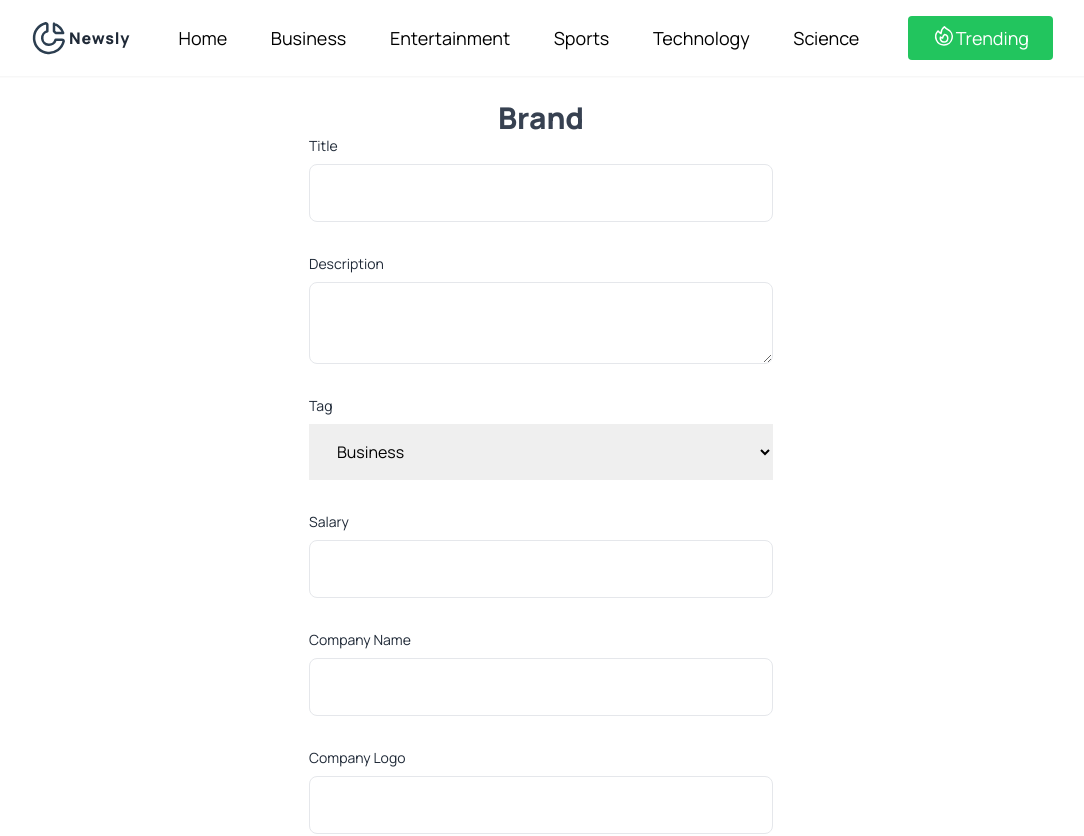
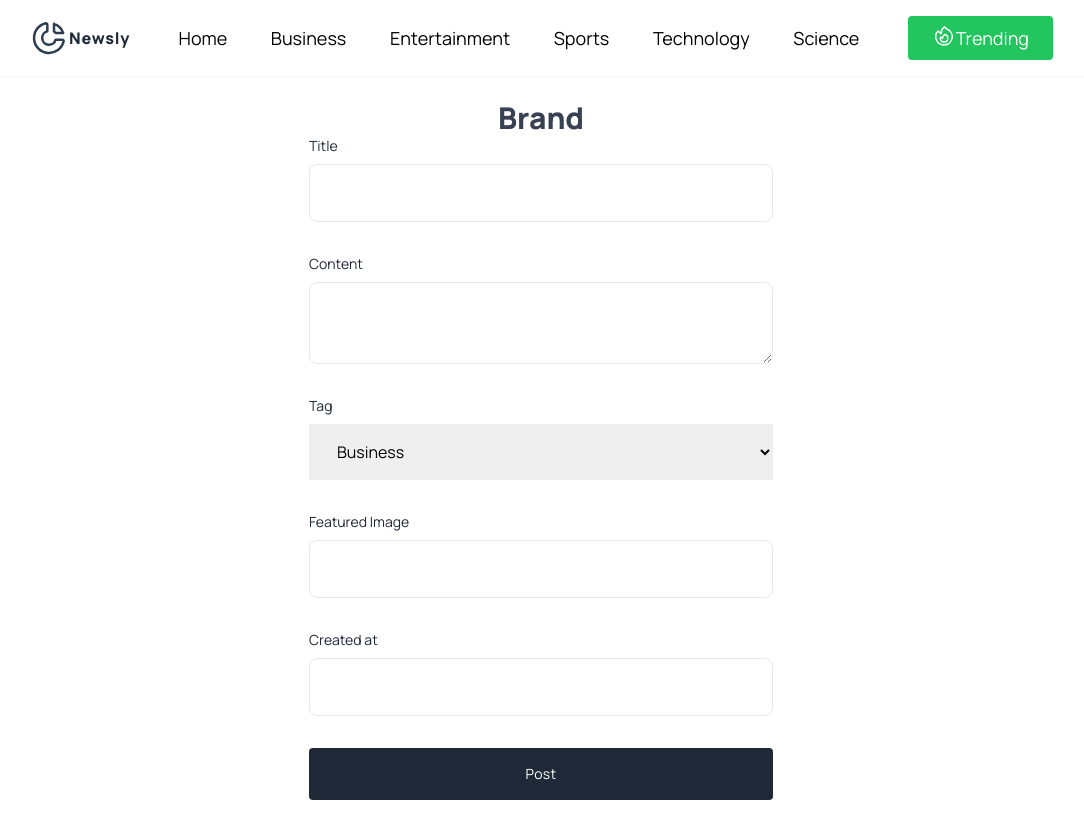
Before and after one commit to udemezue01/Newsly-Nuxt, a Nuxt app: page /dashboard in a window 1280 px wide. Shown: the top 836 px of the page, without its empty margins (99-1183 px from the left). Built offline with nearby package versions, Linux system fonts and the light colour scheme.

Commit message:
updated dashboard vue

```diff
--- a/pages/dashboard/index.vue
+++ b/pages/dashboard/index.vue
@@ -11,7 +11,7 @@
 
             <div class="">
 
-                <label for="password" class="block text-sm text-gray-800 dark:text-gray-200">Description</label>
+                <label for="password" class="block text-sm text-gray-800 dark:text-gray-200">Content</label>
                 <textarea v-model ="jobDetails.description" type="textarea" class="block w-full px-6 py-4 mt-2 text-gray-700 bg-white border rounded-lg dark:bg-gray-800 dark:text-gray-300 dark:border-gray-600 focus:border-blue-400 dark:focus:border-blue-300 focus:ring-blue-300 focus:outline-none focus:ring focus:ring-opacity-40" > </textarea>
             </div>
 
@@ -28,27 +28,22 @@
 
        <div class="">
 
-           <label for="password" class="block text-sm text-gray-800 dark:text-gray-200">Salary</label>
+           <label for="password" class="block text-sm text-gray-800 dark:text-gray-200">Featured Image</label>
            <input v-model ="jobDetails.salary" type="text" class="block w-full px-6 py-4 mt-2 text-gray-700 bg-white border rounded-lg dark:bg-gray-800 dark:text-gray-300 dark:border-gray-600 focus:border-blue-400 dark:focus:border-blue-300 focus:ring-blue-300 focus:outline-none focus:ring focus:ring-opacity-40" />
        </div>
 
        <div class="">
 
-           <label for="password" class="block text-sm text-gray-800 dark:text-gray-200">Company Name</label>
+           <label for="password" class="block text-sm text-gray-800 dark:text-gray-200">Created at</label>
            <input v-model ="jobDetails.company_name" type="text" class="block w-full px-6 py-4 mt-2 text-gray-700 bg-white border rounded-lg dark:bg-gray-800 dark:text-gray-300 dark:border-gray-600 focus:border-blue-400 dark:focus:border-blue-300 focus:ring-blue-300 focus:outline-none focus:ring focus:ring-opacity-40" />
        </div>
 
-       <div class="">
-
-           <label for="password" class="block text-sm text-gray-800 dark:text-gray-200">Company Logo</label>
-           <input v-model ="jobDetails.logo" type="text" class="block w-full px-6 py-4 mt-2 text-gray-700 bg-white border rounded-lg dark:bg-gray-800 dark:text-gray-300 dark:border-gray-600 focus:border-blue-400 dark:focus:border-blue-300 focus:ring-blue-300 focus:outline-none focus:ring focus:ring-opacity-40" />
-       </div>
 
 
 
             <div class="">
                 <button class="w-full py-4 px-6 text-sm font-medium tracking-wide text-white capitalize transition-colors duration-300 transform bg-gray-800 rounded hover:bg-gray-700 focus:outline-none focus:ring focus:ring-gray-300 focus:ring-opacity-50">
-                    Sign In
+                   Post
                 </button>
             </div>
         </form>
```
